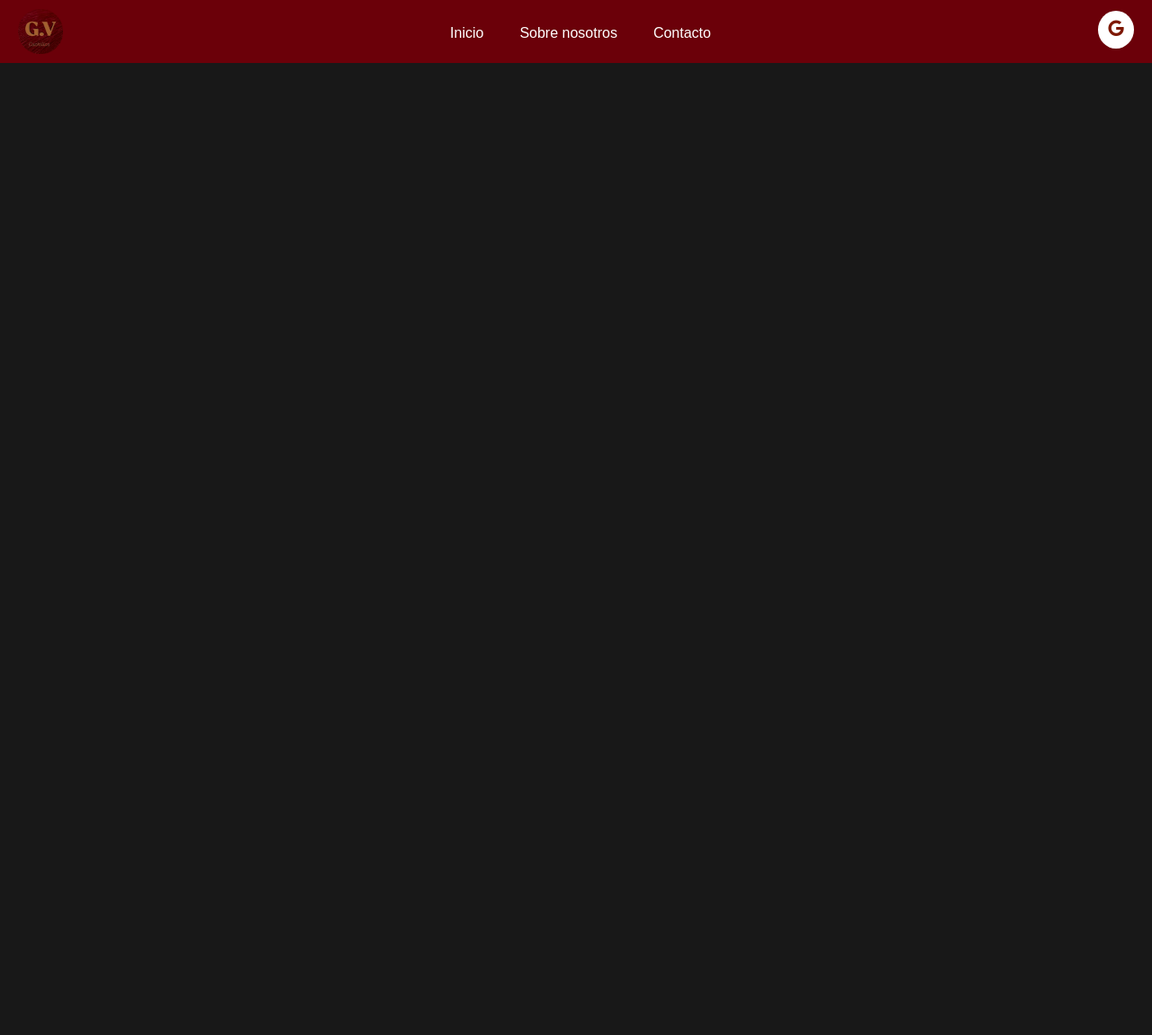
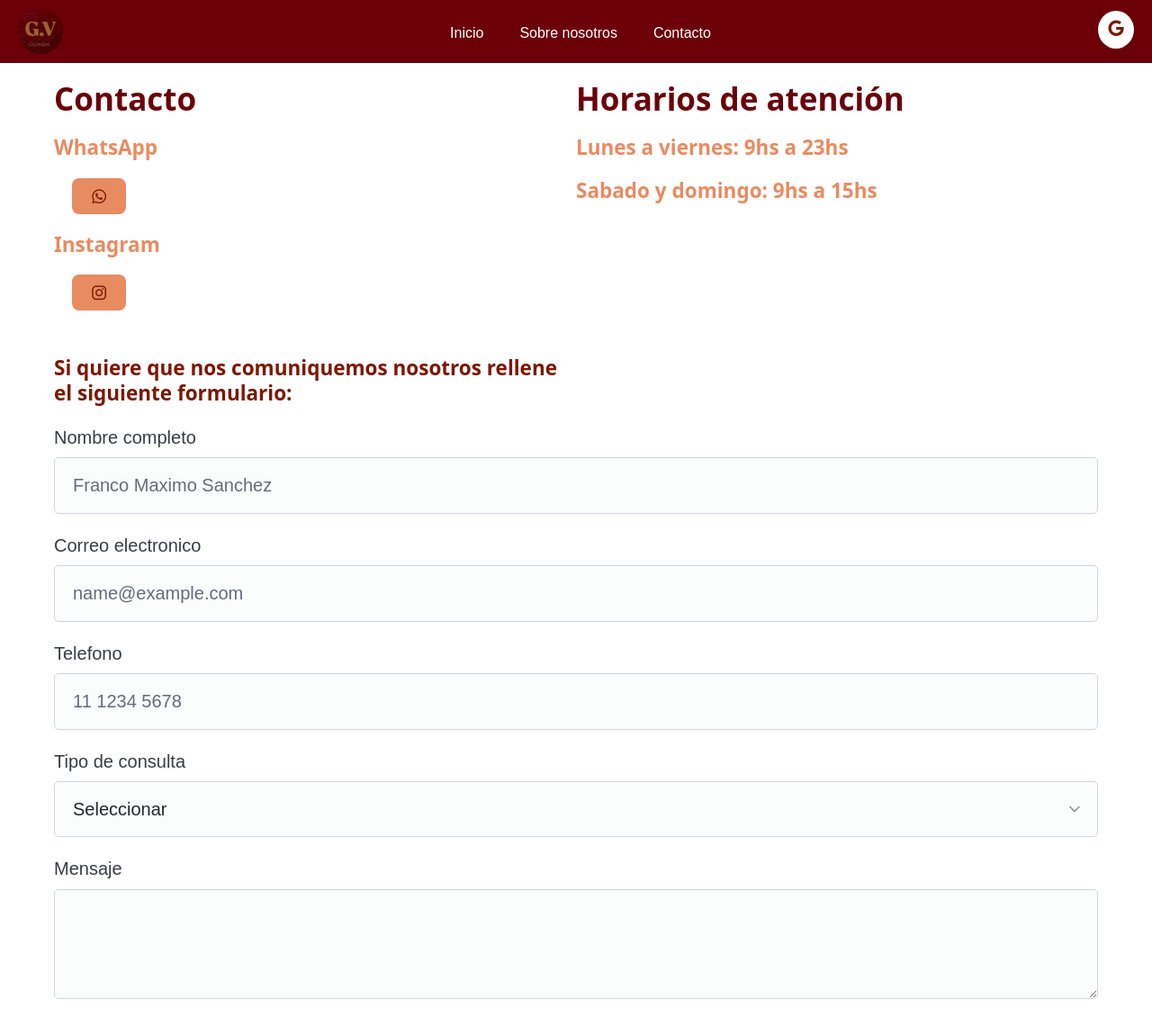
Before and after one commit to MastahhDev/CuchiWeb, a Django app: page /contact/ in a window 1280 px wide. Shown: the whole page at 90% size. Before the commit the page ends 70 px from the top, so only its background shows below. Run offline with Django 5.2, Linux system fonts and the light colour scheme; some libraries are stand-ins or nearby versions.

```diff
--- a/contact/templates/contact/contact.html
+++ b/contact/templates/contact/contact.html
@@ -3,6 +3,56 @@
 {% block title %}G.V Cuchillos{% endblock %}
 {% block content %}
 
+<main class="contact_main">
+    <div class="contact_div1">
+        <h2 class="contacto">Contacto</h2>
+        <h5 class="contacto_wsig">WhatsApp</h5>
+        <button class="contact_icon" onclick="window.open('https://www.google.com')">
+            <i class="fa-brands fa-whatsapp"></i>
+        </button>
+
+        <h5 class="contacto_wsig">Instagram</h5>
+        <button class="contact_icon" onclick="window.open('https://www.instagram.com/g.vianini_official')">
+            <i class="fa-brands fa-instagram"></i>
+        </button>
+        <h5 style="padding-top: 30px; color: #7D1700;">Si quiere que nos comuniquemos nosotros rellene el siguiente formulario:</h5>
+    </div>
+
+    <div class="contact_div2">
+        <h2 class="contacto">Horarios de atención</h2>
+        <h5 style="color: #E88B61;">Lunes a viernes: 9hs a 23hs</h5>
+        <h5 style="color: #E88B61;">Sabado y domingo: 9hs a 15hs</h5>
+    </div>
+
+    <div class="contact_div3">
+        <div class="mb-3">
+            <label for="exampleFormControlInput1" class="form-label">Nombre completo</label>
+            <input type="email" class="form-control" id="exampleFormControlInput1" placeholder="Franco Maximo Sanchez">
+        </div>
+        <div class="mb-3">
+            <label for="exampleFormControlInput1" class="form-label">Correo electronico</label>
+            <input type="email" class="form-control" id="exampleFormControlInput1" placeholder="name@example.com">
+        </div>
+        <div class="mb-3">
+            <label for="exampleFormControlInput1" class="form-label">Telefono</label>
+            <input type="email" class="form-control" id="exampleFormControlInput1" placeholder="11 1234 5678">
+        </div>
+        <div class="form-floating">
+             <label for="exampleFormControlInput1" class="form-label">Tipo de consulta</label>
+            <select class="form-select" id="floatingSelect" aria-label="Floating label select example">
+                <option selected>Seleccionar</option>
+                <option value="1">Producto</option>
+                <option value="2">Envios</option>
+                <option value="3">Retiros</option>
+                <option value="4">Otro</option>
+            </select>
+        </div>
+        <div class="mb-3">
+            <label for="exampleFormControlTextarea1" class="form-label">Mensaje</label>
+            <textarea class="form-control" id="exampleFormControlTextarea1" rows="3"></textarea>
+        </div>
+    </div>
+</main>
 
 
 {% endblock %}
--- a/core/static/css/styles.css
+++ b/core/static/css/styles.css
@@ -1,6 +1,6 @@
 /* Fondo global */
 body {
-  background-color: #181818 !important; /* el mismo que el navbar inferior */
+  background-color: white !important; /* vista pc (laterales) */
   color: #f5f5f5 !important;
   margin: 0;
   font-family: Arial, sans-serif;
@@ -15,9 +15,9 @@ body {
 
 /* Forzar fondo del contenedor principal */
 main.container {
-  background-color: #181818 !important;
+  background-color: white !important; /* vista celular */
   color: #f5f5f5 !important;
-  min-height: 100vh; /* para que siempre cubra toda la altura */
+  min-height: 100vh;
   padding: 20px;
 }
 
@@ -62,6 +62,7 @@ main.container {
   box-shadow: 0 0 10px rgba(255, 255, 255, 0.8); /* sombra blanca */
 }
 
+
 .logout-link {
   width: 60px;              /* ancho */
   height: 40px;              /* alto */
@@ -83,6 +84,58 @@ main.container {
   box-shadow: 0 0 10px rgba(255, 255, 255, 0.8); /* sombra blanca */
 }
 
+
+/* Seccion "/contact" */
+.contact_main{
+  display: flex;
+  flex-wrap: wrap;   /* permite que los divs se acomoden abajo si no entra */
+  width: 100%;
+  min-height: 50vh;
+}
+
+.contact_icon{
+  width: 60px;
+  height: 40px;
+  border-radius: 8px;
+  border-color: white;
+  background-color: #E88B61; /* gris oscuro */
+  color: #7D1700;
+  display: flex;
+  align-items: center;
+  justify-content: center;
+  transition: all 0.3s ease;
+  border: none;
+  font-size: 18px;
+  cursor: pointer;
+  margin: 20px;
+}
+
+.contact_icon:hover {
+  transform: scale(1.1);
+  box-shadow: 0 0 10px rgba(0, 0, 0, 0.8); /* sombra blanca */
+}
+
+.contacto{
+  color: #6B0009;
+}
+
+.contacto_wsig{
+  color: #E88B61;
+}
+.contact_div1{
+  width: 50%;
+}
+
+.contact_div2{
+  width: 50%;
+}
+
+.contact_div3{
+  width: 100%;
+}
+
+
+
 .saludo{
     color:#ffffff
 }
--- a/core/templates/base.html
+++ b/core/templates/base.html
@@ -2,7 +2,7 @@
 {% load socialaccount %}
 
 <!DOCTYPE html>
-<html lang="en" data-theme="dark">
+<html lang="en" data-theme="white">
 <head>
     <meta charset="UTF-8">
     <title>{% block title %}G.V Cuchillos{% endblock %}</title>
@@ -28,7 +28,6 @@
 
     <ul>
       {% if user.is_authenticated %}
-        <li class="saludo">Hola, {{ user.first_name|default:user.username }}</li>
         <li><a href="{% url 'account_logout' %}" class="logout-link">Salir</a></li>
       {% else %}
         <li>
```
Also changed, not shown: core/static/img/fondo.png (added), db.sqlite3.
